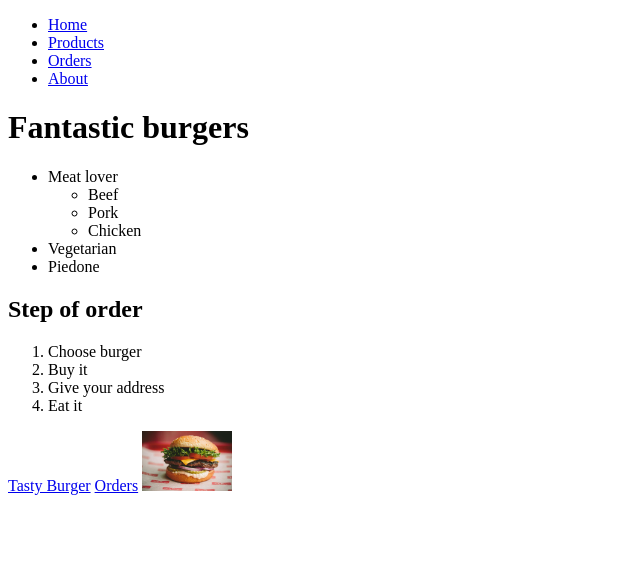
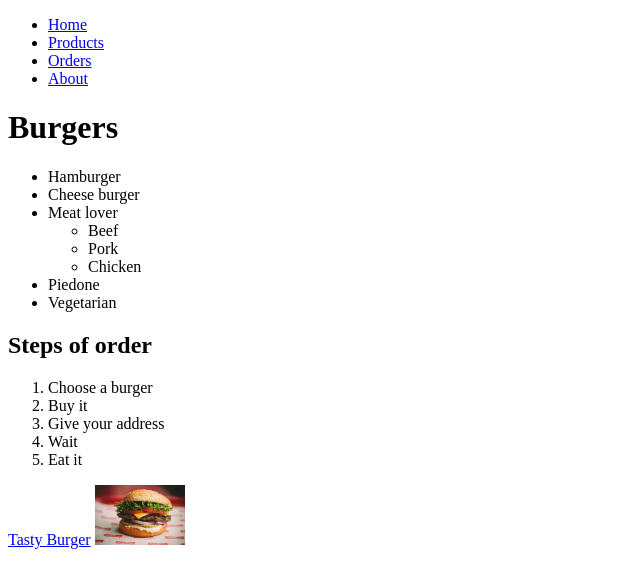
Before and after one commit to Dettus09/Dettus09.github.io, a plain HTML site: page index.html in a window 1280 px wide. Shown: the whole page, without its empty margins (0-640 px from the left). Drawn offline with Linux system fonts and the light colour scheme.

Commit message:
Init page.

```diff
--- a/index.html
+++ b/index.html
@@ -4,7 +4,7 @@
 <head>
     <meta charset="UTF-8">
     <meta name="viewport" content="width=device-width, initial-scale=1.0">
-    <title>Egy szuper oldal</title>
+    <title>Myburger</title>
 </head>
 
 <body>
@@ -22,28 +22,32 @@
             <a href="/about.html">About</a>
         </li>
     </ul>
-    <h1>Fantastic burgers</h1>
+    <h1>Burgers</h1>
 
     <ul>
+        <li>Hamburger</li>
+        <li>Cheese burger</li>
         <li>Meat lover
             <ul>
                 <li>Beef</li>
                 <li>Pork</li>
                 <li>Chicken</li>
             </ul>
-        <li> Vegetarian</li>
         <li>Piedone</li>
+        <li>Vegetarian</li>
+
     </ul>
-    <h2>Step of order</h2>
+    <h2>Steps of order</h2>
     <ol>
-        <li>Choose burger</li>
+        <li>Choose a burger</li>
         <li>Buy it</li>
         <li>Give your address</li>
+        <li>Wait</li>
         <li>Eat it</li>
     </ol>
 
     <a href="https://www.eater.com/2016/8/8/12402302/boston-tasty-burger-chipotle-tasty-made">Tasty Burger</a>
-    <a href="pages/orders.html">Orders</a>
+
     <a target="blank" href="https://www.eater.com/2016/8/8/12402302/boston-tasty-burger-chipotle-tasty-made">
         <img width="90" src="img/burger.jpg" alt="tasty burger"></a>
 
```
Also changed, not shown: about.html (+1 -0 lines).
